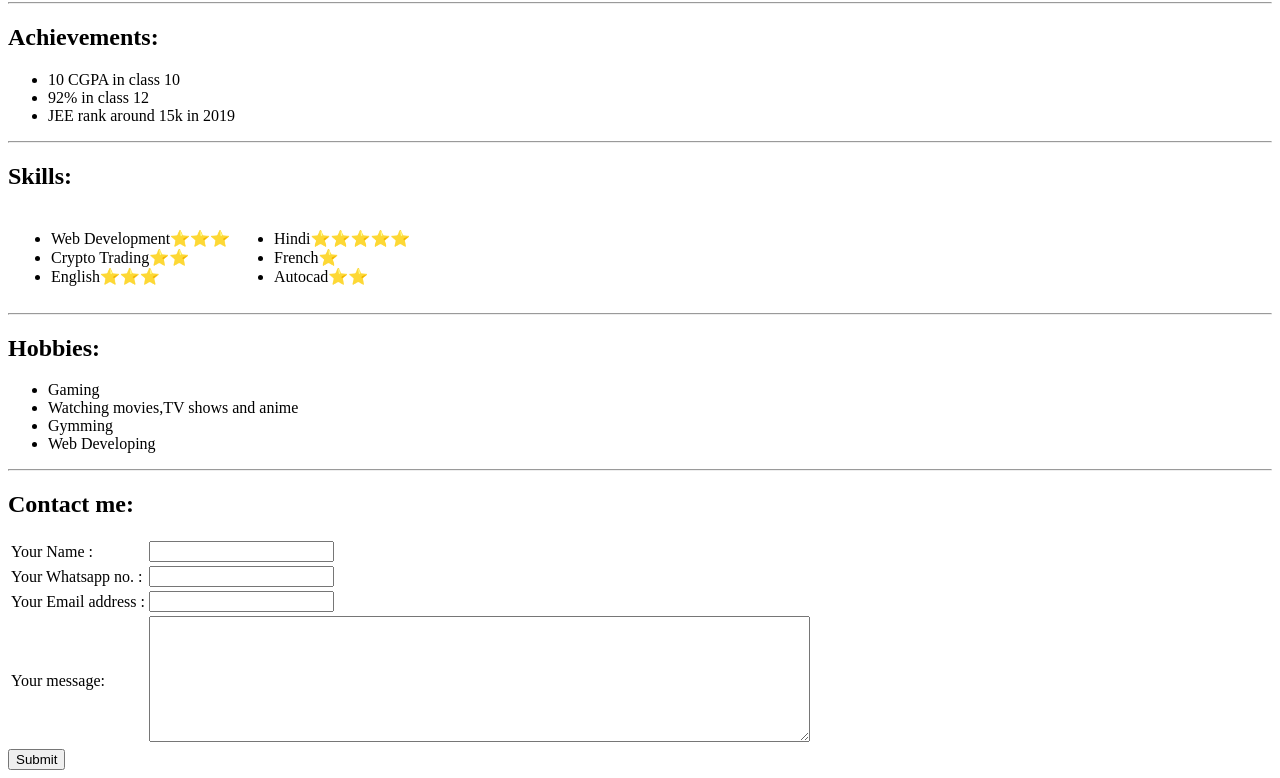
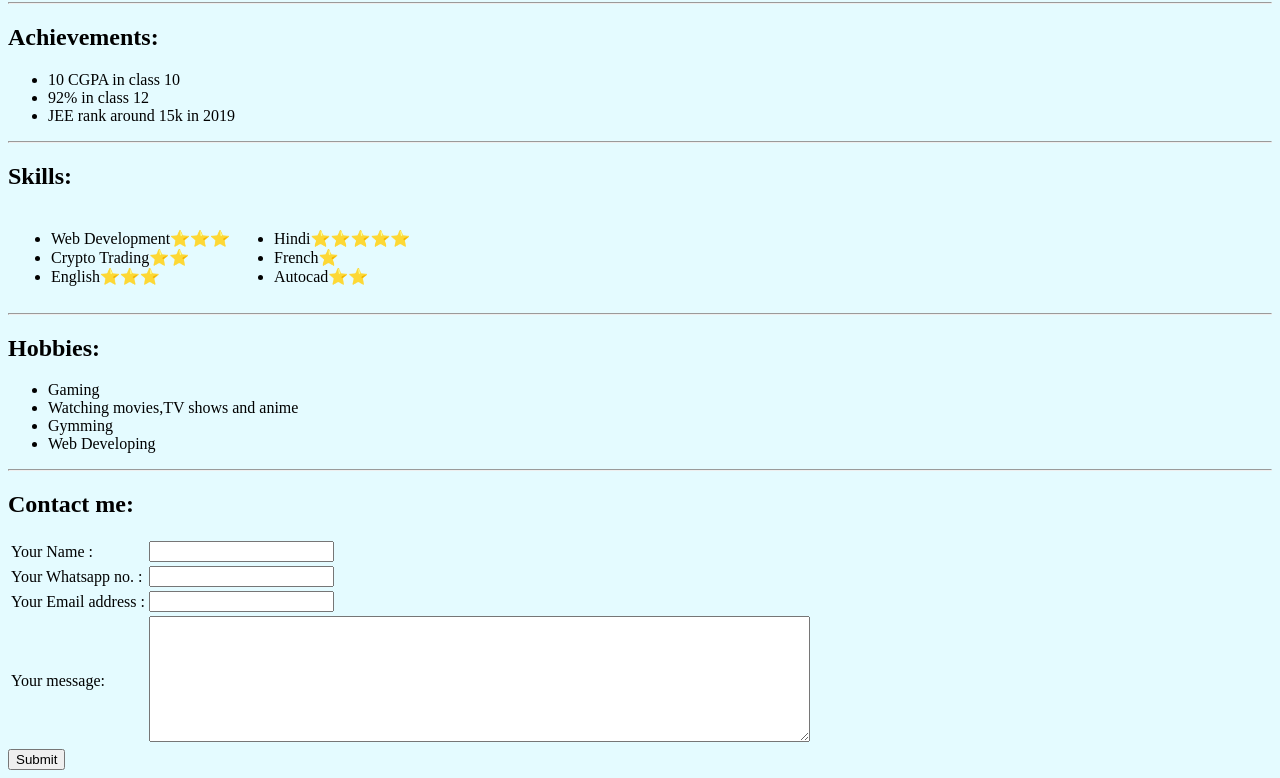
Before and after one commit to AbhinavGod/CV, a plain HTML site: page index.html in a window 1280 px wide. Shown: the part 324-1102 px from the top of the page. Drawn offline with Linux system fonts and the light colour scheme.

Commit message:
Add files via upload

```diff
--- a/index.html
+++ b/index.html
@@ -4,7 +4,7 @@
   <meta charset="utf-8">
   <title> Abhinav Goyal CV</title>
 </head>
-<body>
+<body style="background-color:#e4fbff;">
   <table>
     <tr>
       <td>
```
